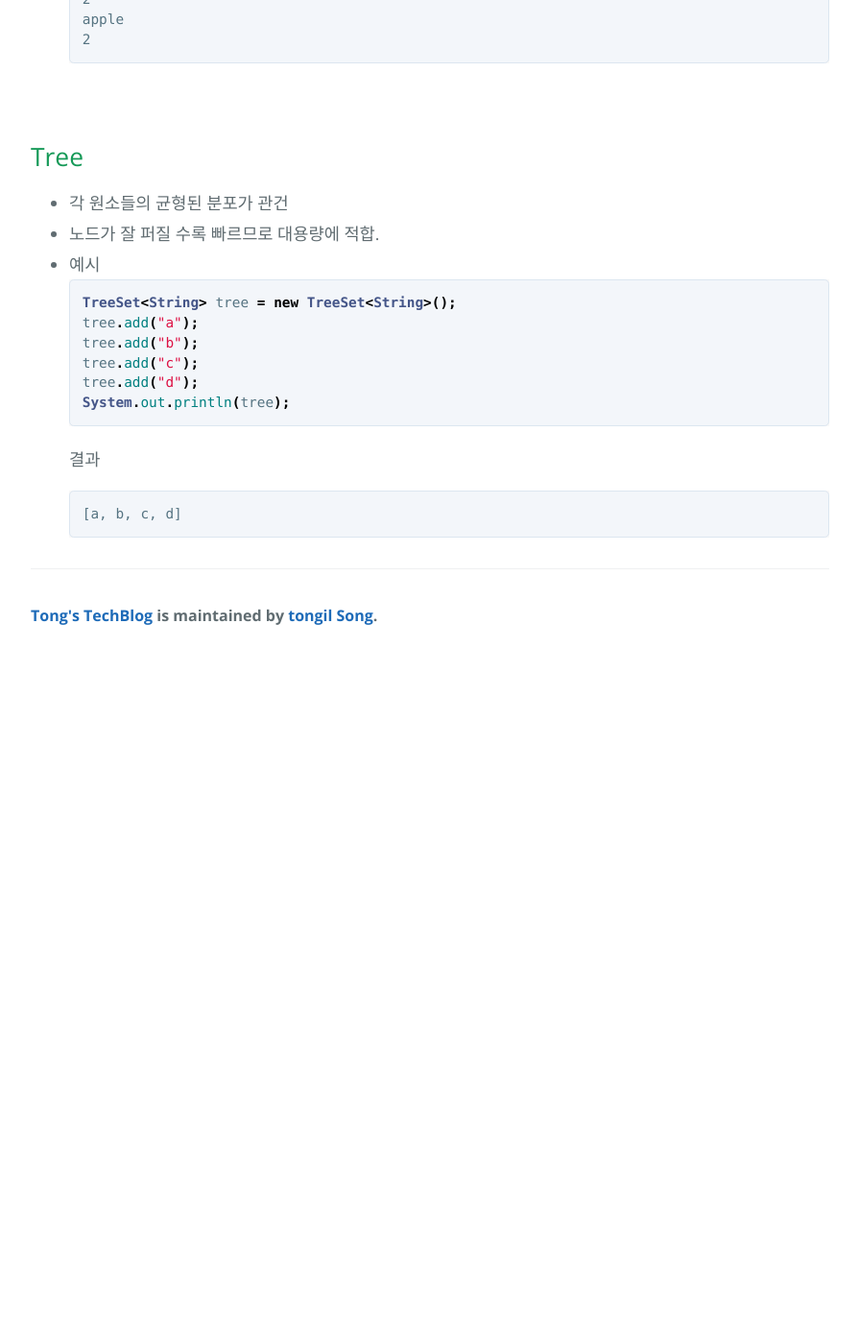
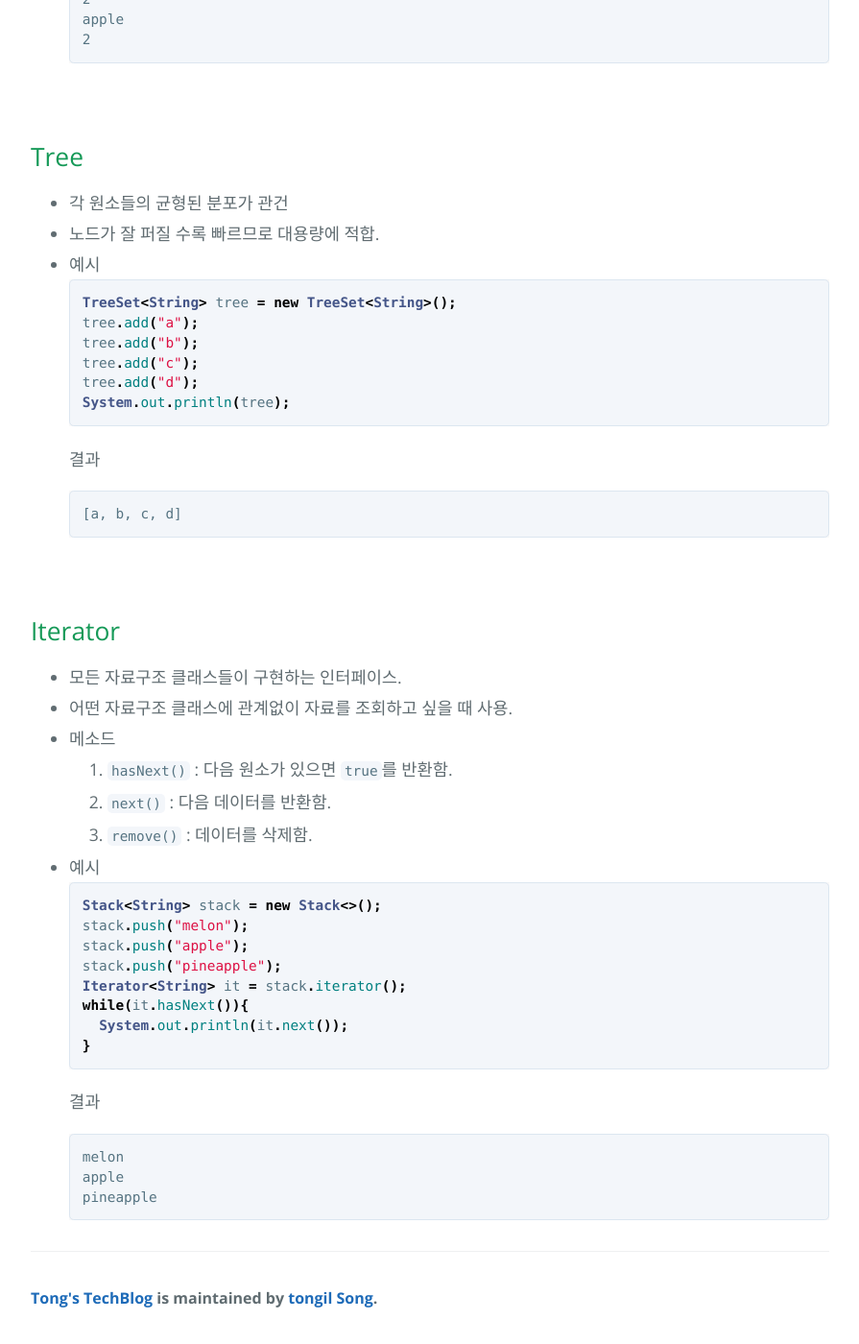
Before and after one commit to tong9433/tongblog, a Jekyll site: the page built from _posts/Java/2017-09-27-Java4.markdown, in a window 1280 px wide and 1400 px high, scrolled down 4353 px. Shown: the whole window at 96% size, without its empty margins (192-1087 px from the left). Built offline with Jekyll 4.4.1, drawn with Linux system fonts in a browser that asks for light colours; before the commit the page ends 5042 px from its top, so only the background shows below that.

Commit message:
java collection iterator 추가

````diff
--- a/_posts/Java/2017-09-27-Java4.markdown
+++ b/_posts/Java/2017-09-27-Java4.markdown
@@ -168,3 +168,29 @@ System.out.println(tree);
 ```
 [a, b, c, d]
 ```
+
+<br>
+## Iterator
+* 모든 자료구조 클래스들이 구현하는 인터페이스.
+* 어떤 자료구조 클래스에 관계없이 자료를 조회하고 싶을 때 사용.
+* 메소드
+1. `hasNext()` : 다음 원소가 있으면 `true`를 반환함.
+2. `next()` : 다음 데이터를 반환함.
+3. `remove()` : 데이터를 삭제함.
+* 예시
+```java
+Stack<String> stack = new Stack<>();
+stack.push("melon");
+stack.push("apple");
+stack.push("pineapple");
+Iterator<String> it = stack.iterator();
+while(it.hasNext()){
+    System.out.println(it.next());
+}
+```
+결과
+```
+melon
+apple
+pineapple
+```
````
